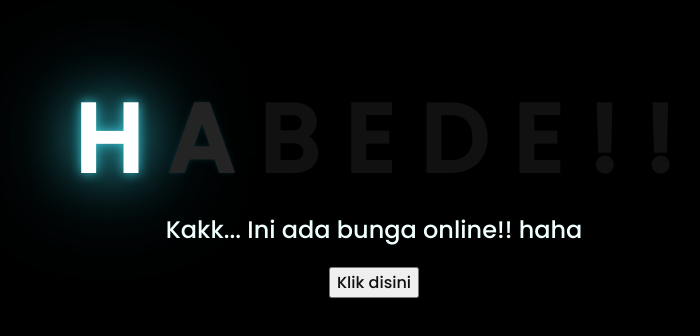
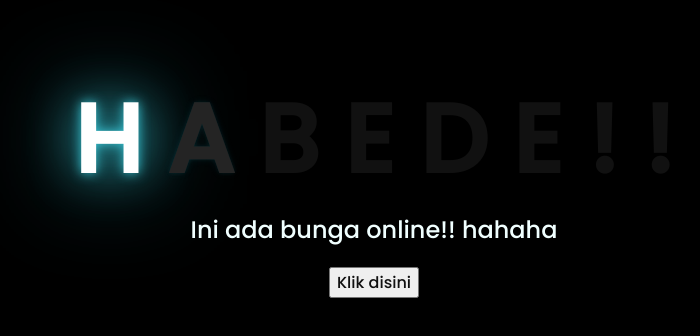
Before and after one commit to hihiihihiii/bungaa, a plain HTML site: page index.html in a window 1280 px wide. Shown: the part 226-562 px from the top of the page, without its empty margins (274-974 px from the left). Drawn offline with Linux system fonts and the light colour scheme.

Commit message:
Update index.html

```diff
--- a/index.html
+++ b/index.html
@@ -21,7 +21,7 @@
         <span>!</span>
     </div>
     <div class="description">
-        <span>Kakk... Ini ada bunga online!! haha</span>
+        <span>Ini ada bunga online!! hahaha</span>
     </div>
     <div class="button">
         <button>
```
